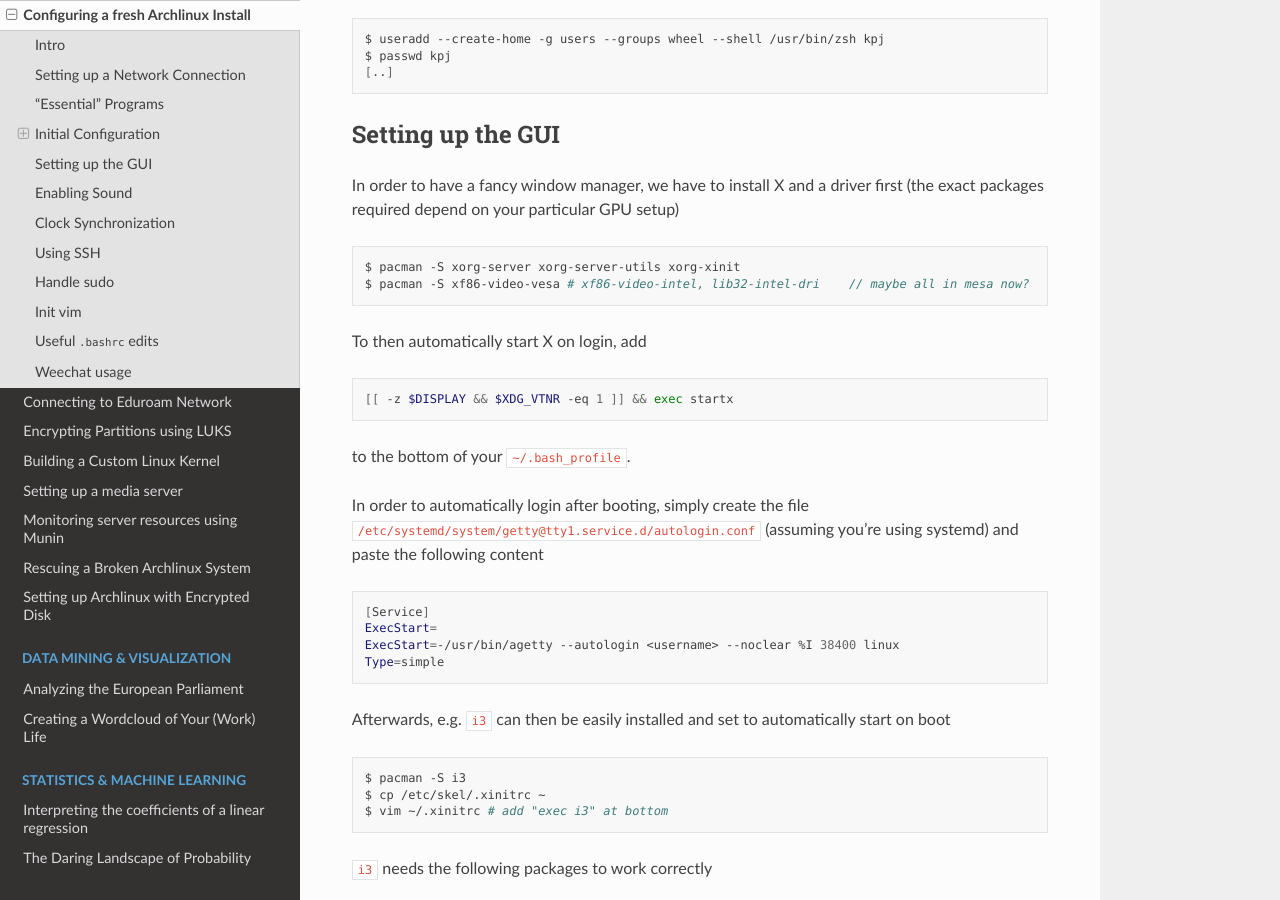
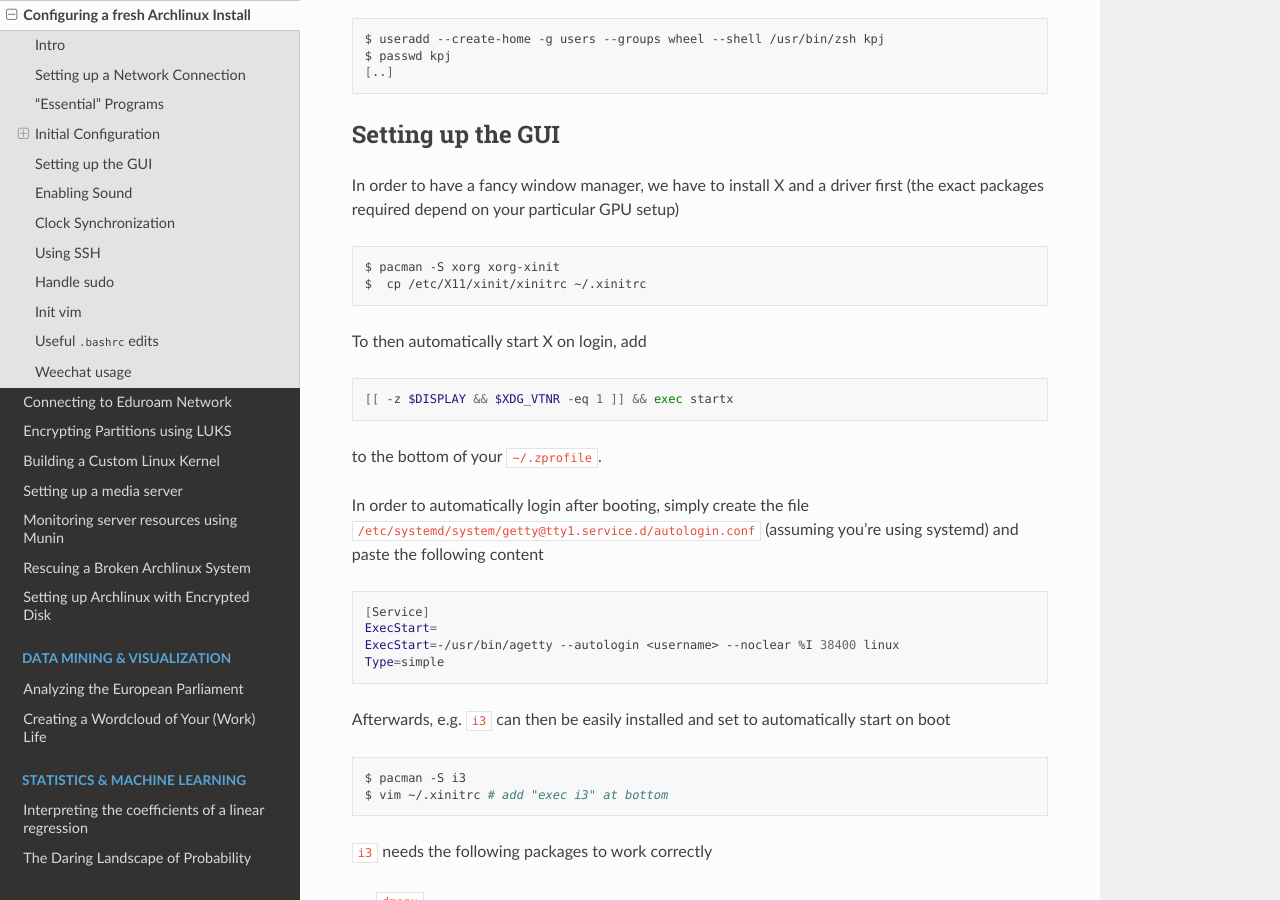
Before and after one commit to kpj/kpj.github.io, a Sphinx documentation site: the page built from source/linux/ConfigureFreshArchlinuxInstall.md, in a window 1280 px wide and 900 px high, scrolled down 2888 px. Built offline with Sphinx 7.4.7 and the Read the Docs theme 2.0.0, drawn with Linux system fonts in a browser that asks for light colours; pages that are not in the unit, such as notebooks, are missing from menus.

Commit message:
Update Xorg instructions

````diff
--- a/source/linux/ConfigureFreshArchlinuxInstall.md
+++ b/source/linux/ConfigureFreshArchlinuxInstall.md
@@ -130,8 +130,8 @@ $ passwd kpj
 In order to have a fancy window manager, we have to install X and a driver first (the exact packages required depend on your particular GPU setup)
 
 ```bash
-$ pacman -S xorg-server xorg-server-utils xorg-xinit
-$ pacman -S xf86-video-vesa # xf86-video-intel, lib32-intel-dri    // maybe all in mesa now?
+$ pacman -S xorg xorg-xinit
+$  cp /etc/X11/xinit/xinitrc ~/.xinitrc
 ```
 
 To then automatically start X on login, add
@@ -140,7 +140,7 @@ To then automatically start X on login, add
 [[ -z $DISPLAY && $XDG_VTNR -eq 1 ]] && exec startx
 ```
 
-to the bottom of your `~/.bash_profile`.
+to the bottom of your `~/.zprofile`.
 
 In order to automatically login after booting, simply create the file `/etc/systemd/system/getty@tty1.service.d/autologin.conf` (assuming you're using systemd) and paste the following content
 
@@ -155,7 +155,6 @@ Afterwards, e.g. `i3` can then be easily installed and set to automatically star
 
 ```bash
 $ pacman -S i3
-$ cp /etc/skel/.xinitrc ~
 $ vim ~/.xinitrc # add "exec i3" at bottom
 ```
 
````
